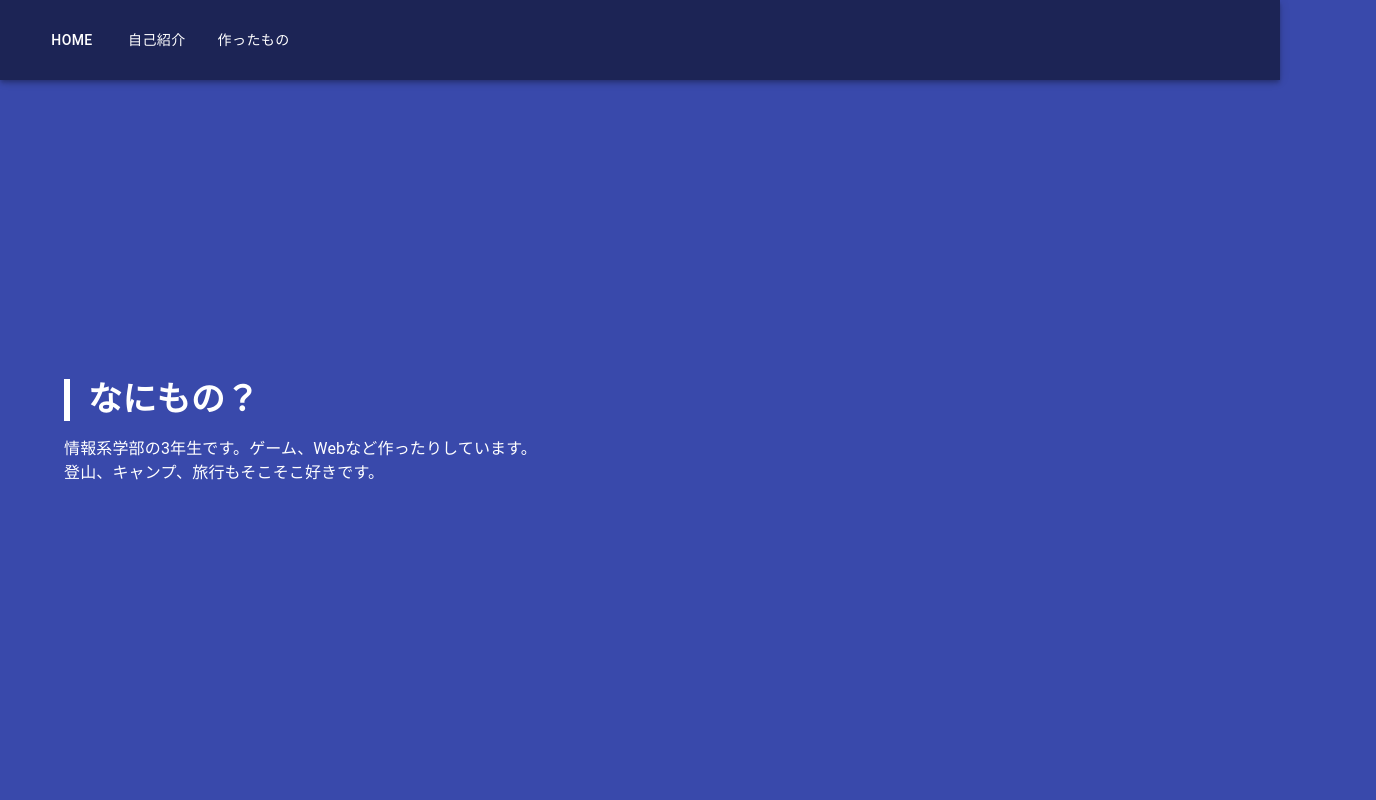
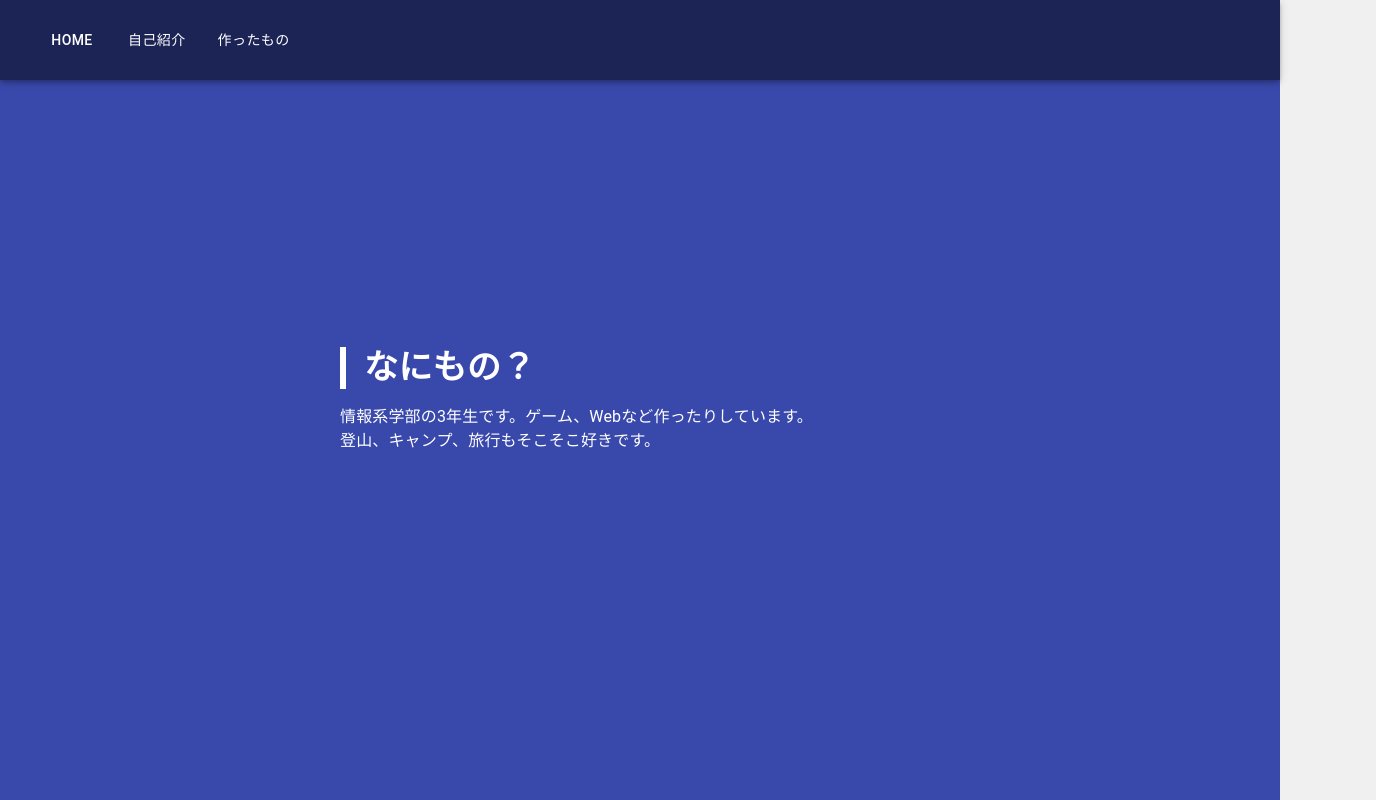
Before and after one commit to matuhiro97/hirokiHP, a React (Vite) app: page /about in a window 1280 px wide. Shown: the top 800 px of the page, 1376 px wide, since content can reach past the window. Built offline with nearby package versions, Linux system fonts and the light colour scheme.

Commit message:
Fix horizontal scroll issue on About page

```diff
--- a/src/pages/About.tsx
+++ b/src/pages/About.tsx
@@ -5,13 +5,13 @@ import Typography from '@mui/material/Typography';
 // 共通スタイルオブジェクト
 const sectionStyle = {
   width: '100%',
-  height: '100vh',
+  minHeight: '100vh', // heightをminHeightに変更
   display: 'flex',
   alignItems: 'center',
-  justifyContent: 'flex-start', // 左寄せに変更
-  textAlign: 'left', // テキストを左寄せ
-  padding: '2rem',
-  paddingLeft: '5%', // 左にスペースを持たせる
+  justifyContent: 'center', // 中央揃えに変更
+  textAlign: 'left',
+  padding: '1rem', // パディングを調整
+  boxSizing: 'border-box', // パディングを含めた幅計算
 };
 
 const headingStyle = {
@@ -19,6 +19,7 @@ const headingStyle = {
   fontWeight: 'bold',
   position: 'relative',
   paddingLeft: '1.5rem',
+  fontSize: { xs: '1.5rem', sm: '2.125rem' }, // レスポンシブフォントサイズ
   '&::before': {
     content: '""',
     position: 'absolute',
@@ -34,17 +35,17 @@ const headingStyle = {
 const YearCircle = ({ year }) => (
   <Box
     sx={{
-      width: '80px', // 円のサイズ
-      height: '80px', // 円のサイズ
-      borderRadius: '50%', // 完全な円にする
-      border: '4px solid #fff', // 枠線を追加
+      width: { xs: '60px', sm: '80px' }, // レスポンシブサイズ
+      height: { xs: '60px', sm: '80px' },
+      borderRadius: '50%',
+      border: '4px solid #fff',
       color: '#fff',
       display: 'flex',
       alignItems: 'center',
       justifyContent: 'center',
       fontWeight: 'bold',
-      fontSize: '1.5rem',
-      marginRight: '1.5rem',
+      fontSize: { xs: '1.2rem', sm: '1.5rem' }, // レスポンシブフォントサイズ
+      marginRight: { xs: '1rem', sm: '1.5rem' },
     }}
   >
     {year}
@@ -58,10 +59,19 @@ const TimelineItem = ({ year, description }) => (
       display: 'flex',
       alignItems: 'center',
       marginBottom: '1rem',
+      flexWrap: { xs: 'wrap', sm: 'nowrap' }, // スマホでは折り返し
     }}
   >
     <YearCircle year={year} />
-    <Typography variant="body1" sx={{ color: '#fff' }}>
+    <Typography
+      variant="body1"
+      sx={{
+        color: '#fff',
+        width: { xs: '100%', sm: 'auto' }, // スマホでは全幅
+        marginTop: { xs: '0.5rem', sm: '0' }, // スマホでは上部にマージン
+        fontSize: { xs: '0.9rem', sm: '1rem' }, // レスポンシブフォントサイズ
+      }}
+    >
       {description}
     </Typography>
   </Box>
@@ -81,6 +91,8 @@ const Section = ({ id, title, backgroundColor, children }) => (
         color: '#fff',
         textAlign: 'left',
         maxWidth: '600px',
+        width: '100%', // 幅を100%に
+        padding: { xs: '1rem', sm: '2rem' }, // レスポンシブパディング
       }}
     >
       <Typography variant="h4" component="h2" sx={headingStyle}>
@@ -96,10 +108,10 @@ const About = () => {
     <>
       {/* Section 1: 何者なのか */}
       <Section id="about" title="なにもの？" backgroundColor="#3949ab">
-        <Typography variant="body1">
+        <Typography variant="body1" sx={{ fontSize: { xs: '0.9rem', sm: '1rem' } }}>
           情報系学部の3年生です。ゲーム、Webなど作ったりしています。
         </Typography>
-        <Typography variant="body1">
+        <Typography variant="body1" sx={{ fontSize: { xs: '0.9rem', sm: '1rem' } }}>
           登山、キャンプ、旅行もそこそこ好きです。
         </Typography>
       </Section>
```
